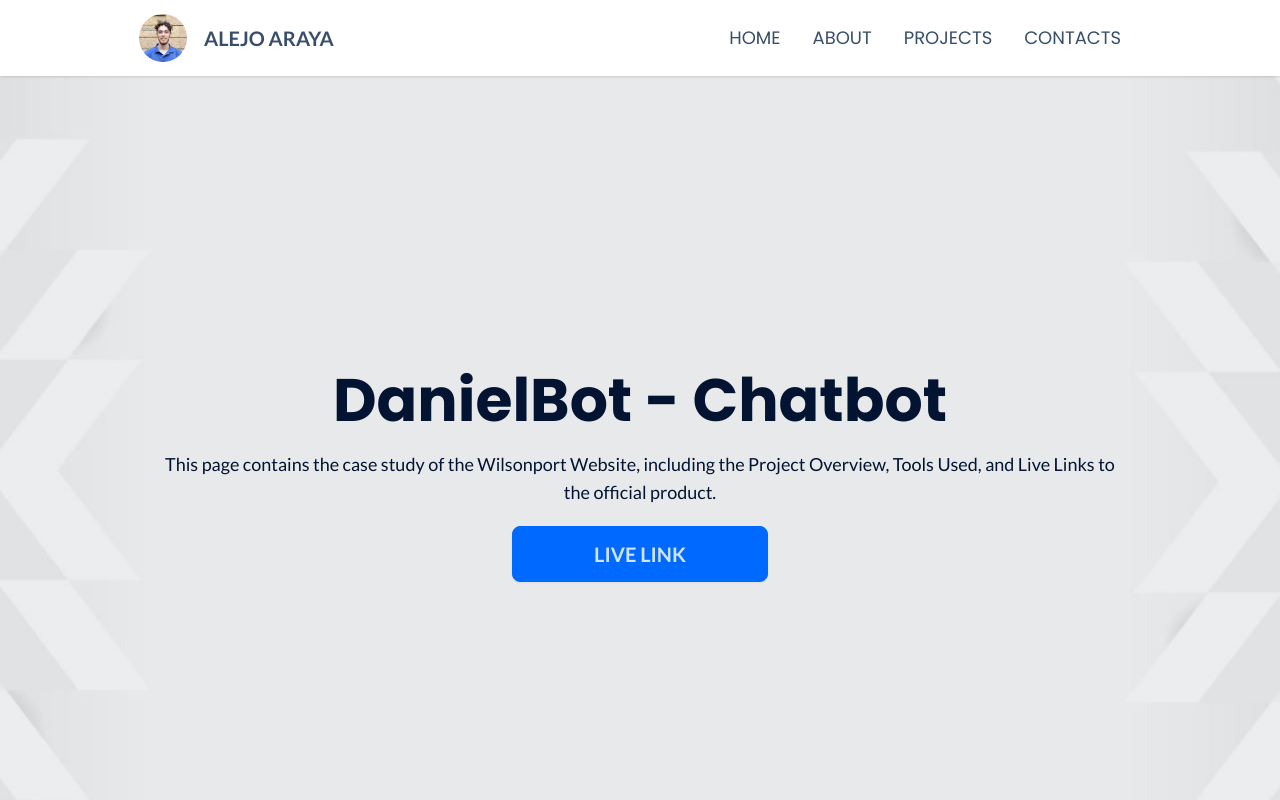
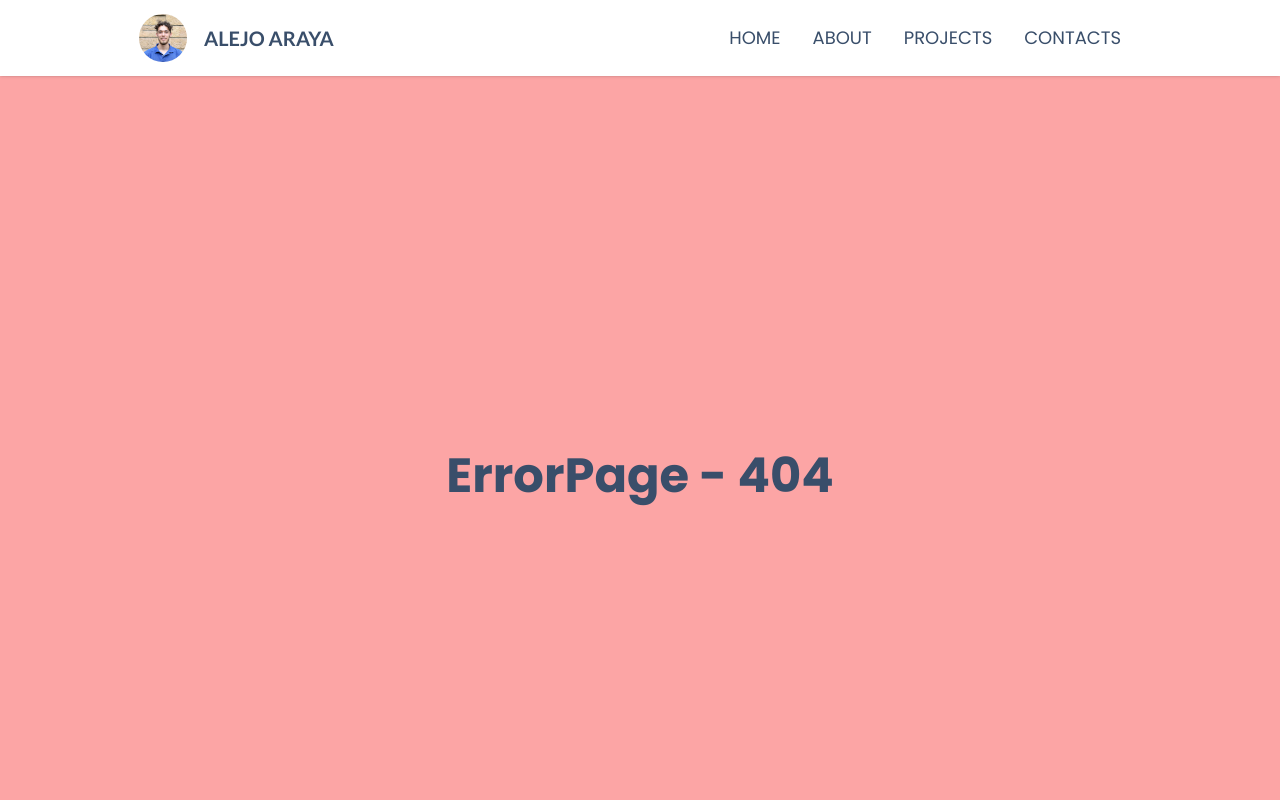
Before and after one commit to alejoaraya/my-briefcase, a React (Vite) app: page /danielbot in a window 1280 px wide. Shown: the top 800 px of the page. Built offline with nearby package versions, Linux system fonts and the light colour scheme.

Commit message:
commit: route bug

```diff
--- a/src/BriefcaseApp.tsx
+++ b/src/BriefcaseApp.tsx
@@ -1,17 +1,21 @@
 import { Route, Routes } from "react-router";
-import { ContentPageLayout } from "./layout";
+import { Footer, Navbar } from "./components";
 import { BriefcasePage, ChatbotPage, ErrorPage } from "./pages";
 import { GalleryHeroesPage } from "./pages/projects/gallery-heroes/GalleryHeroesPage";
 
 export const BriefcaseApp = () => {
   return (
-    <Routes>
-      <Route path='/' element={<ContentPageLayout />}>
+    <>
+      <Navbar />
+      <Routes>
         <Route path='/' element={<BriefcasePage />} />
-        <Route path='danielbot' element={<ChatbotPage />} />
-        <Route path='gallery-heroes' element={<GalleryHeroesPage />} />
+        <Route path='/project/'>
+          <Route path='danielbot' element={<ChatbotPage />} />
+          <Route path='gallery-heroes' element={<GalleryHeroesPage />} />
+        </Route>
         <Route path='/*' element={<ErrorPage />} />
-      </Route>
-    </Routes>
+      </Routes>
+      <Footer />
+    </>
   );
 };
--- a/src/components/project/components/ProjectsList.tsx
+++ b/src/components/project/components/ProjectsList.tsx
@@ -4,14 +4,14 @@ export const ProjectsList = () => {
   return (
     <div className='grid grid-flow-row grid-cols-1 gap-10'>
       <ProjectItem
-        url='danielbot'
+        url='project/danielbot'
         description='This project, DanielBot, is an innovative chat-bot that connects to WhatsApp Web to automate various tasks efficiently. It stands out for its low cost and a wide range of customizable options, making it an accessible and versatile solution for businesses looking to enhance their communication through WhatsApp.'
         image='/assets/png/chatbot-background.png'
         title='DanielBot - Chatbot'
         buttonText='CASE WORK'
       />
       <ProjectItem
-        url='gallery-heroes'
+        url='project/gallery-heroes'
         description='This project is a Heroes Gallery that lets users explore and find information about Marvel and DC heroes. Users can search for individual characters or browse the entire collection, providing an engaging experience in the world of superheroes.'
         image='/assets/png/heroes-background.png'
         title='Gallery Heroes - GIFS'
```
